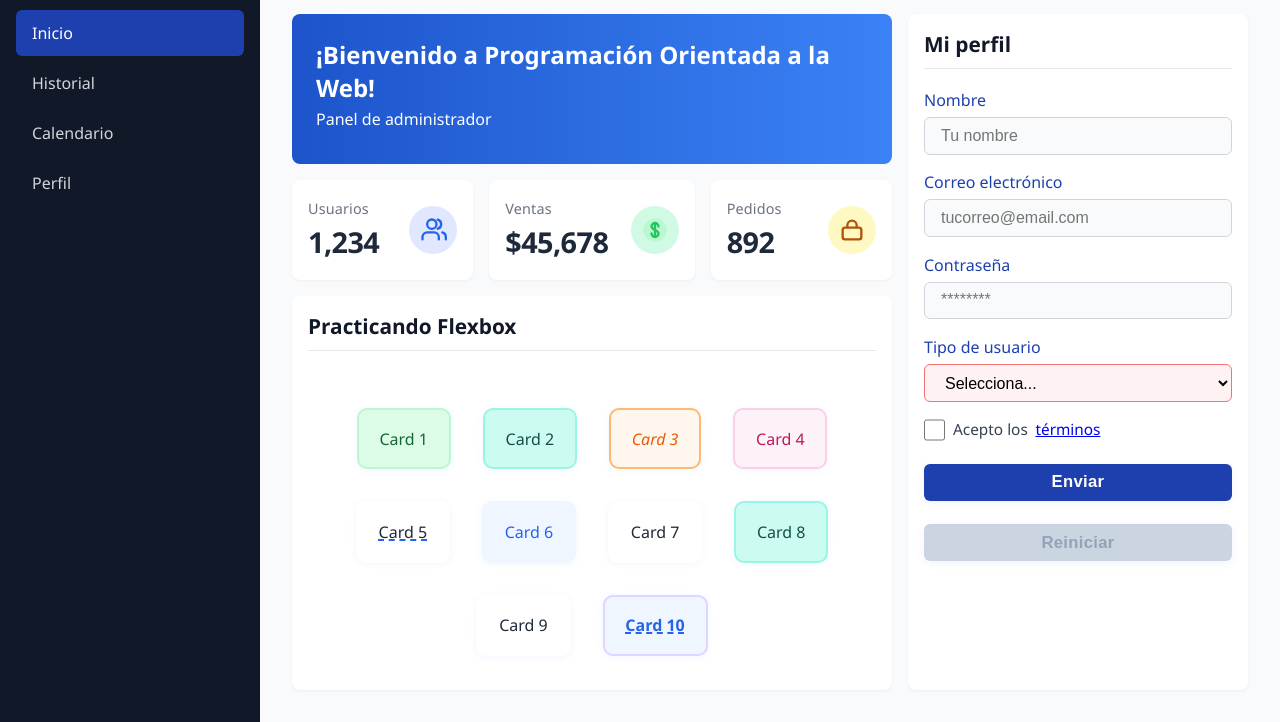
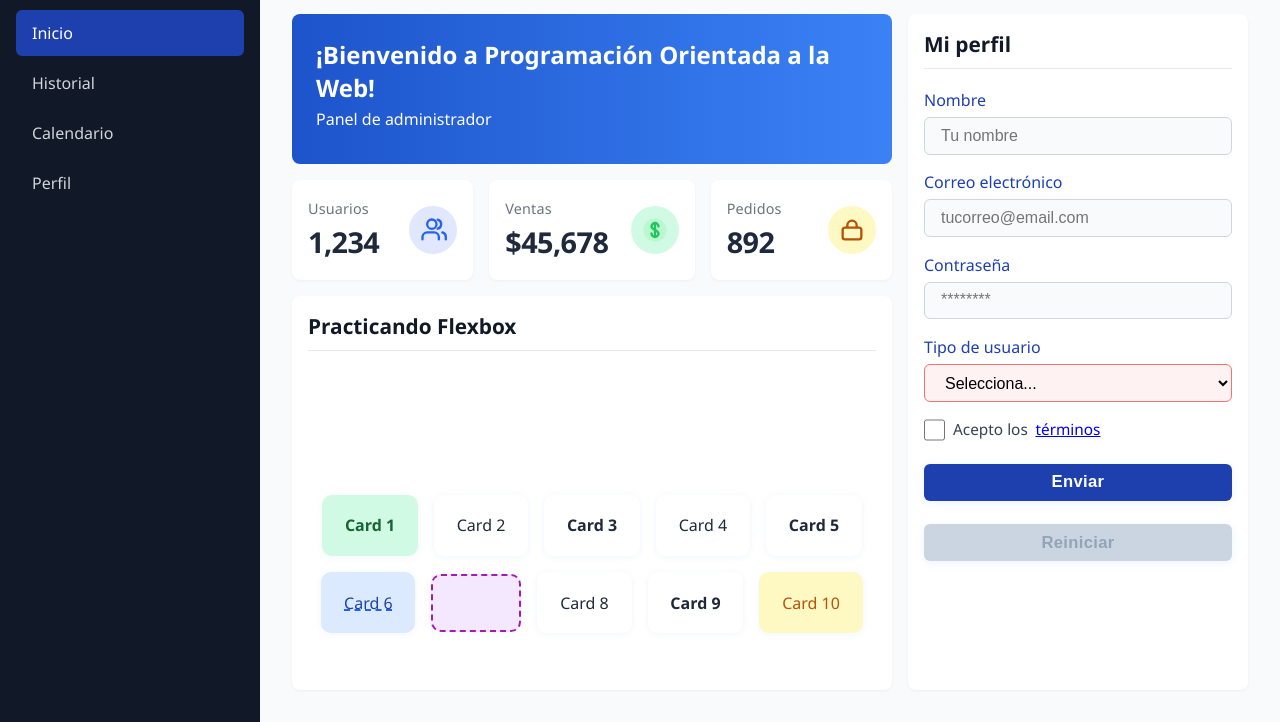
Before and after one commit to tetecruzc/dashboard-POW, a plain HTML site: page index.html in a window 1280 px wide. Shown: the part 78-800 px from the top of the page. Drawn offline with Linux system fonts and the light colour scheme.

Commit message:
enhace: removing some pseudoclasses

```diff
--- a/index.html
+++ b/index.html
@@ -112,7 +112,7 @@
                 <div class="lab-card">Card 4</div>
                 <div class="lab-card">Card 5</div>
                 <div class="lab-card">Card 6</div>
-                <div class="lab-card">Card 7</div>
+                <div class="lab-card"></div>
                 <div class="lab-card">Card 8</div>
                 <div class="lab-card">Card 9</div>
                 <div class="lab-card">Card 10</div>
--- a/styles.css
+++ b/styles.css
@@ -19,6 +19,7 @@
     height: 100vh;
     background: var(--bg);
     color: var(--tertiary);
+    overflow-y: hidden;
   }
 
   header h1 {
@@ -82,8 +83,7 @@
     flex: 1;
     display: flex;
     flex-direction: column;
-    overflow-y: auto;
-    height: 100vh;
+    overflow-y: hidden;
   }
 
   header {
@@ -228,138 +228,142 @@ position: relative;
 border: 2px solid transparent;
 }
 
-/* Primer card: verde con sombra al hover */
-.lab-card:first-child {
-background: #dcfce7;
-color: #166534;
-border-color: #bbf7d0;
-}
-.lab-card:first-child:hover {
-background: #bbf7d0;
-color: #166534;
-box-shadow: 0 2px 18px #16a34a33;
-transform: scale(1.05) rotate(-2deg);
+.lab-cards {
+    display: flex;
+    flex-wrap: wrap;
+    gap: 1rem;
+    align-items: center;
+    justify-content: center;
+    margin-top: 2rem;
   }
 
-/* Última card: morado, rebota al active */
+  .lab-card {
+    background: #fff;
+    border-radius: 10px;
+    box-shadow: 0 1px 7px #2563eb10;
+    padding: 1.1em 1.3em;
+    color: #1e293b;
+    font-size: 1rem;
+    min-width: 90px;
+    min-height: 58px;
+    display: flex;
+    align-items: center;
+    justify-content: center;
+    border: 2px solid transparent;
+    transition:
+      background .18s,
+      color .16s,
+      box-shadow .18s,
+      transform .16s,
+      border .14s,
+      font-weight .14s;
+    cursor: pointer;
+    position: relative;
+  }
+
+  .lab-cards {
+    display: flex;
+    flex-wrap: wrap;
+    gap: 1rem;
+    align-items: center;
+    justify-content: center;
+    margin-top: 2rem;
+  }
+
+  .lab-card {
+    background: #fff;
+    border-radius: 10px;
+    box-shadow: 0 1px 7px #2563eb10;
+    padding: 1.1em 1.3em;
+    color: #1e293b;
+    font-size: 1rem;
+    min-width: 90px;
+    min-height: 58px;
+    display: flex;
+    align-items: center;
+    justify-content: center;
+    border: 2px solid transparent;
+    transition:
+      background .18s,
+      color .16s,
+      box-shadow .18s,
+      transform .16s,
+      border .14s,
+      font-weight .14s;
+    cursor: pointer;
+    position: relative;
+  }
+
+  /* 1. El primer item: verde claro, texto verde oscuro */
+  .lab-card:first-child {
+    background: #d1fae5;
+    color: #166534;
+  }
+
+  /* 2. El último ítem: amarillo, texto amarillo oscuro */
   .lab-card:last-child {
-background: #ede9fe;
-color: #5b21b6;
-border-color: #ddd6fe;
+    background: #fef9c3;
+    color: #b45309;
+  }
+
+  /* 3. Ítems impares: texto negrita */
+  .lab-card:nth-child(odd) {
     font-weight: bold;
   }
-.lab-card:last-child:active {
-transform: scale(0.95) rotate(4deg);
-background: #a78bfa;
-color: white;
-border-color: #7c3aed;
-}
 
-/* Card par: azul clarito al hover */
-.lab-card:nth-child(even) {
-background: #eff6ff;
-color: #2563eb;
-}
-.lab-card:nth-child(even):hover {
-background: #2563eb;
-color: #fff;
-border-color: #2563eb;
-}
-
-/* Card impar: amarillo al hover */
-.lab-card:nth-child(odd):hover {
-background: #fef9c3;
-color: #b45309;
-border-color: #fde68a;
-}
-
-/* Card 3: sombra naranja y escala */
-.lab-card:nth-child(3) {
-background: #fff7ed;
-color: #ea580c;
-border-color: #fdba74;
-font-style: italic;
-}
-.lab-card:nth-child(3):hover {
-box-shadow: 0 4px 14px #fb923c33;
-background: #fdba74;
-color: #fff;
-transform: scale(1.08);
-}
-
-/* Card 5, 10: subraya al hover */
-.lab-card:nth-child(5),
-.lab-card:nth-child(10) {
+  /* 4. Ítem nro 5 desde el final (6to en este ejemplo): subrayado discontinuo y fondo/texto azul */
+  .lab-card:nth-last-child(5) {
+    background: #dbeafe;
+    color: #1e40af;
     text-decoration: underline dashed #2563eb 2px;
   }
-.lab-card:nth-child(5):hover,
-.lab-card:nth-child(10):hover {
-background: #e0e7ff;
-color: #1e40af;
+  .lab-card:nth-last-child(5):hover {
     text-decoration-thickness: 4px;
   }
 
-/* Card múltiplos de 4: escala y color rosado al hover */
-.lab-card:nth-child(4n) {
-background: #fdf2f8;
-color: #be185d;
-border-color: #fbcfe8;
-}
-.lab-card:nth-child(4n):hover {
-background: #f472b6;
-color: #fff;
-border-color: #be185d;
-transform: scale(1.07);
+  /* 5. Ítem vacío (el 7): borde pespunteado morado */
+  .lab-card:nth-child(7):empty {
+    border: 2px dashed #a21caf;
+    background-color: #f3e8ff;
   }
 
-/* Card que NO sea la 6 ni la 7: border gris al focus */
-.lab-card:not(:nth-child(6)):not(:nth-child(7)):focus {
-border: 2px solid #64748b;
-outline: none;
-z-index: 1;
+  /* 6. Ítems pares: hover -> rotados a la izquierda */
+  .lab-card:nth-child(even):hover {
+    transform: rotate(-7deg);
   }
 
-/* Card 6: badge al lado derecho */
-/* .lab-card:nth-child(6)::after {
-content: '⭐';
-position: absolute;
-top: 8px;
-right: 15px;
-font-size: 1.25em;
-} */
-
-/* Card 2 y 8: fondo aqua y texto oscuro al active */
-.lab-card:nth-child(2),
-.lab-card:nth-child(8) {
-background: #ccfbf1;
-color: #134e4a;
-border-color: #99f6e4;
-}
-.lab-card:nth-child(2):active,
-.lab-card:nth-child(8):active {
-background: #14b8a6;
-color: #fff;
-border-color: #134e4a;
-transform: scale(.98) skew(-2deg, 2deg);
+  /* 7. Ítem nro 6: hover -> escala */
+  .lab-card:nth-child(6):hover {
+    transform: scale(1.12);
+    box-shadow: 0 4px 16px #2563eb28;
   }
 
-/* Cualquier card con hover: box-shadow más grande */
+  /* 8. Item 3: active -> naranja */
+  .lab-card:nth-child(3):active {
+    background-color: #ffedd5;
+    color: #f97316
+  }
+
+
+  /* Sombra y transición general */
+  .lab-card {
+    transition:
+      background .21s,
+      color .18s,
+      box-shadow .22s,
+      transform .18s,
+      border .17s,
+      font-weight .17s,
+      font-style .17s,
+      letter-spacing .15s;
+    box-shadow: 0 1px 7px #2563eb10;
+  }
+
   .lab-card:hover {
     box-shadow: 0 4px 16px #2563eb25;
     z-index: 2;
   }
 
-/* Card 7: rotación al hover y active */
-.lab-card:nth-child(7):hover {
-transform: rotate(-7deg) scale(1.1);
-background: #dbeafe;
-color: #0ea5e9;
-}
-.lab-card:nth-child(7):active {
-transform: rotate(8deg) scale(.98);
-background: #2563eb;
-color: #fff;
-}
 
 /* form */
 .form-demo {
```
Lines whose indentation alone changed are shown as unchanged.
